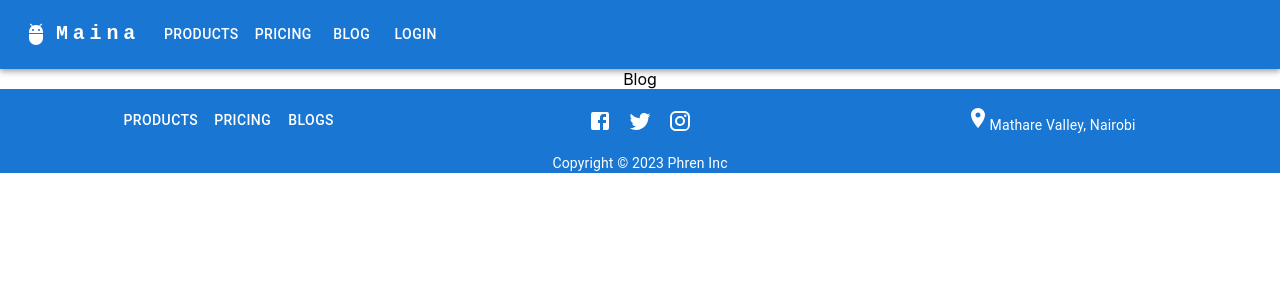
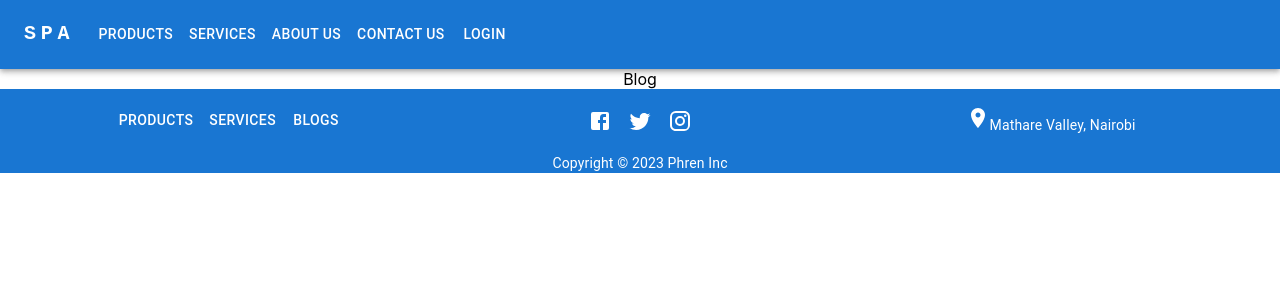
Before and after one commit to phren-ke/spa, a React (Create React App) app: page /Blog in a window 1280 px wide. Shown: the top 300 px of the page. Built offline with nearby package versions, Linux system fonts and the light colour scheme.

Commit message:
Footer/Navbar changes (#23)
* Changed Renaming of NavBar

* path rename

```diff
--- a/src/components/common/Footer.js
+++ b/src/components/common/Footer.js
@@ -23,11 +23,11 @@ export const Footer = () => {
                                     {"Products"}
                                 </Button>
                             </Link>
-                            <Link variant="body2" to="/Pricing" style={{ textDecoration: 'none' }}>
+                            <Link variant="body2" to="/Services" style={{ textDecoration: 'none' }}>
                                 <Button
                                     sx={{ color: 'white', }}
                                 >
-                                    {"Pricing"}
+                                    {"Services"}
                                 </Button>
                             </Link>
                             <Link variant="body2" to="/Blog" style={{ textDecoration: 'none' }}>
--- a/src/components/common/Navbar.js
+++ b/src/components/common/Navbar.js
@@ -19,8 +19,9 @@ import { useEffect } from 'react';
 
 const pages = [
     { page: "Products", url: "/Products", title: "Products" },
-    { page: "Pricing", url: "/Pricing", title: "Pricing" },
-    { page: "Blog", url: "/Blog", title: "Blog" },
+    { page: "Services", url: "/Pricing", title: "Services" },
+    { page: "About us", url: "/Blog", title: "About us" },
+    { page: "Contact us", url: "/Blog", title: "Contact us" },
     { page: "Login", url: "/Login", title: "Login" },
 ]
 const settings = [
@@ -71,7 +72,7 @@ function Navbar() {
         <AppBar position="static">
             <Container maxWidth="xl">
                 <Toolbar disableGutters>
-                    <AdbIcon sx={{ display: { xs: 'none', md: 'flex' }, mr: 1 }} />
+                    {/* <AdbIcon sx={{ display: { xs: 'none', md: 'flex' }, mr: 1 }} /> */}
                     <Typography
                         variant="h6"
                         noWrap
@@ -87,7 +88,7 @@ function Navbar() {
                             textDecoration: 'none',
                         }}
                     >
-                        {"Maina"}
+                        {"SPA"}
                     </Typography>
 
                     <Box sx={{ flexGrow: 1, display: { xs: 'flex', md: 'none' } }}>
@@ -132,7 +133,7 @@ function Navbar() {
                             ))}
                         </Menu>
                     </Box>
-                    <AdbIcon sx={{ display: { xs: 'flex', md: 'none' }, mr: 1 }} />
+                    {/* <AdbIcon sx={{ display: { xs: 'flex', md: 'none' }, mr: 1 }} /> */}
 
                     <Typography
                         variant="h5"
@@ -150,7 +151,7 @@ function Navbar() {
                             textDecoration: 'none',
                         }}
                     >
-                        {"Maina"}
+                        {"SPA"}
                     </Typography>
                     <Box sx={{ flexGrow: 1, display: { xs: 'none', md: 'flex' } }}>
                         {pages.map((item, key) => (
```
Also changed, not shown: src/components/assets/icons/logo.jpg (added), src/components/assets/icons/pngtree-spa-logo-png-image_4560084.png (added).
